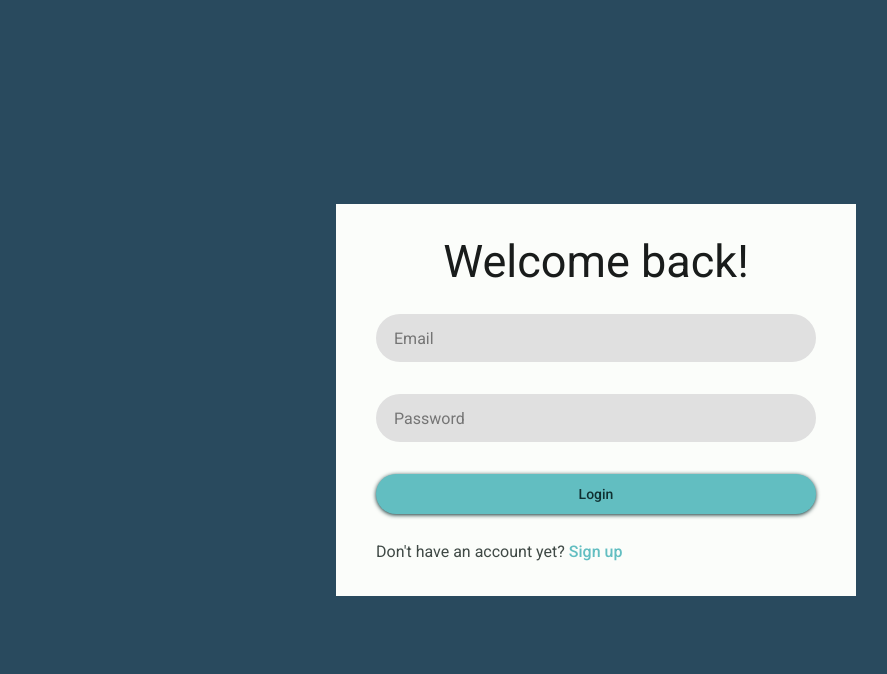
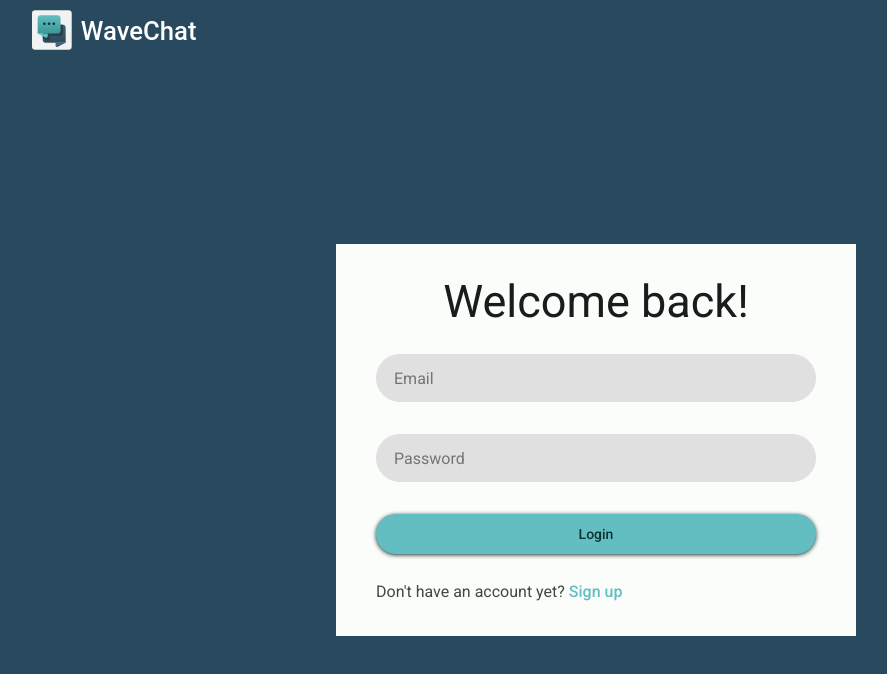
Before and after one commit to Komrander/chat-app, a Next.js app: page /signin in a window 1280 px wide. Shown: the top 674 px of the page, without its empty margins (44-931 px from the left). Built offline with nearby package versions, Linux system fonts and the light colour scheme.

Commit message:
Improved login and register page

```diff
--- a/pages/signin.js
+++ b/pages/signin.js
@@ -2,6 +2,7 @@ import styles from "/styles/form.module.css";
 
 import {handleSignIn} from "../services/apiCalls";
 
+import Image from 'next/image';
 import Button from "/components/button";
 import Link from "next/link";
 
@@ -9,6 +10,13 @@ export default function SignIn() {
 
   return (
     <div className={styles.wrapper}>
+      <div className={styles.header}>
+          <div className={styles.nav}>
+              <Link href="/">
+                <Image width="166" height="40" alt="logo" src="/logo.svg"/>
+              </Link>
+          </div>
+      </div>
       <div className={styles.container}>
         <h1 className={styles.title}>Welcome back!</h1>
         <form className={styles.formContainer} onSubmit={(e) => {e.preventDefault(), handleSignIn(e.target.email.value, e.target.password.value, "/app")}}>
--- a/styles/form.module.css
+++ b/styles/form.module.css
@@ -3,8 +3,24 @@
     height: 100vh;
     width: 100vw;
     display: flex;
+    flex-direction: column;
+}
+
+.header {
+    display: flex;
     align-items: center;
     justify-content: center;
+    width: 100%;
+    height: 64px;
+    background-color: #294A5E;
+}
+
+.nav {
+    display: flex;
+    align-items: center;
+    justify-content: space-between;
+    width: 1168px;
+    padding: 0 20px 0 20px;
 }
 
 .container {
@@ -13,6 +29,7 @@
     display: flex;
     flex-direction: column;
     align-items: center;
+    margin: 180px auto auto auto;
     padding: 32px 40px;
     gap: 26px;
 }
@@ -76,6 +93,7 @@
     .container {
         width: 100%;
         height: 100%;
+        margin: 0;
     }
 
     .title {
@@ -86,3 +104,9 @@
         gap: 0;
     }
 }
+
+@media (min-width: 1920px) {
+    .container {
+        width: 30%;
+    }
+}
```
Also changed, not shown: pages/index.js (+5 -2 lines), pages/register.js (+8 -0 lines).
